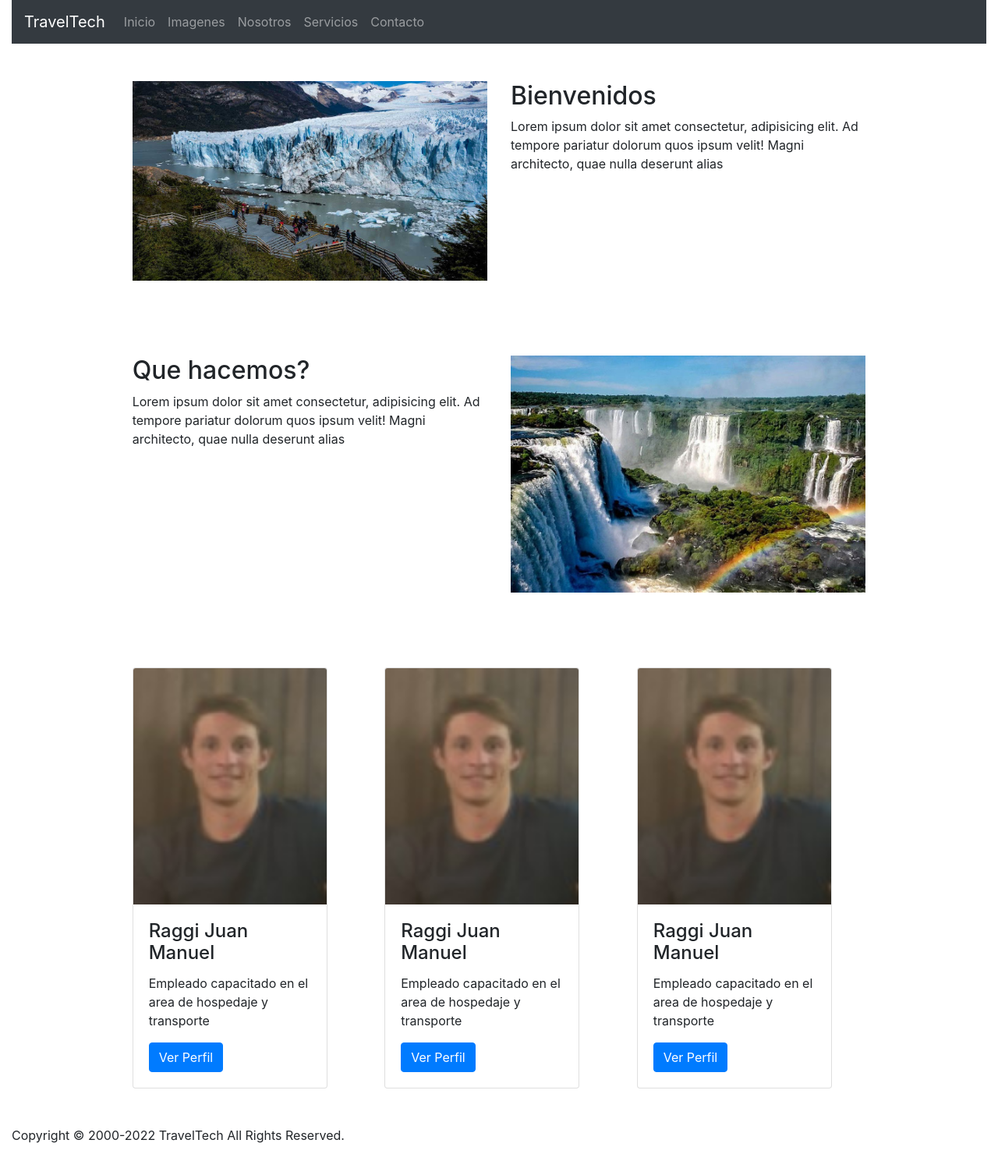
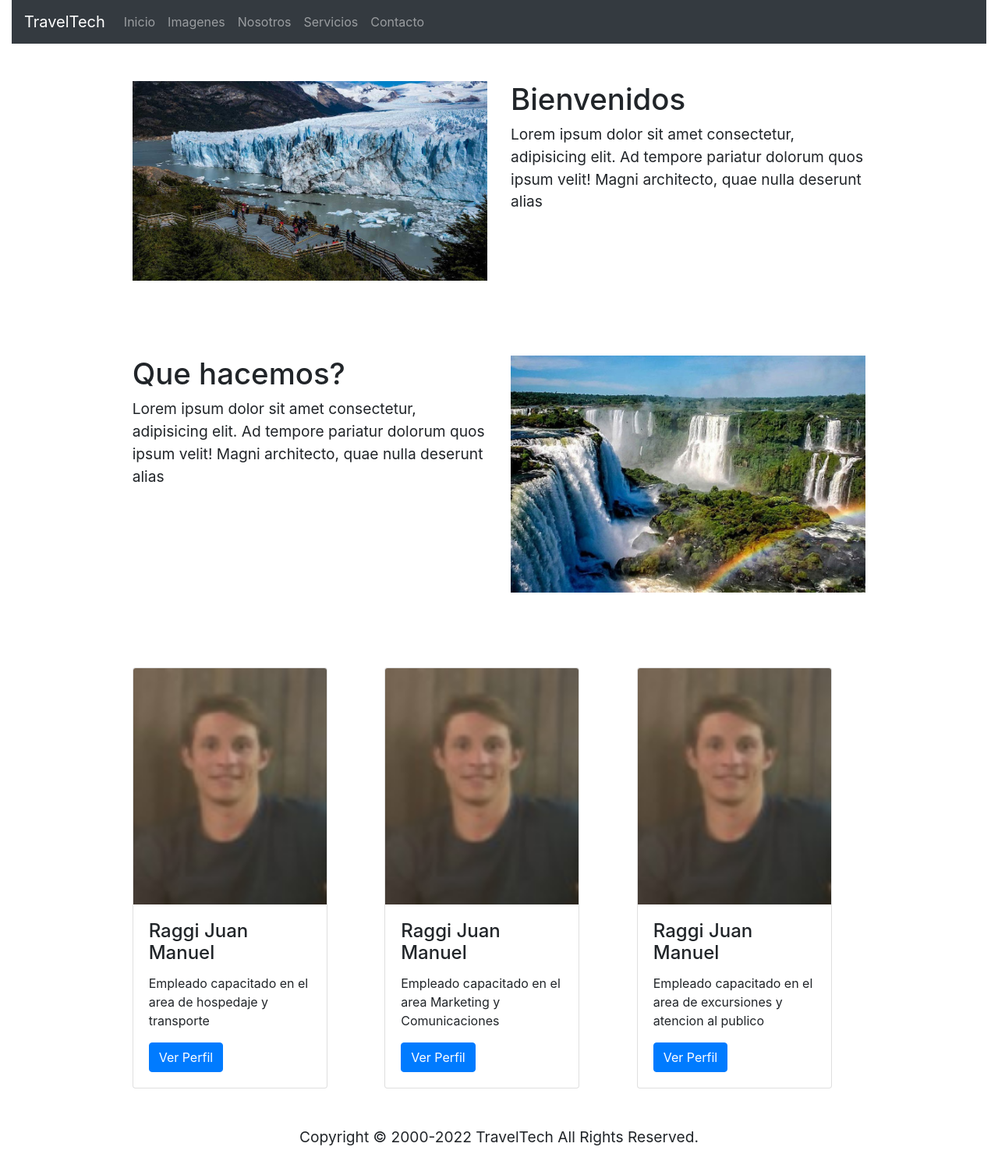
Before and after one commit to Jmraggi/coderhouse, a plain HTML site: page paginas/nosotros.html in a window 1280 px wide. Shown: the whole page at 78% size. Drawn offline with nearby package versions, Linux system fonts and the light colour scheme.

Commit message:
entrega2

```diff
--- a/paginas/nosotros.html
+++ b/paginas/nosotros.html
@@ -53,13 +53,13 @@
                     <div class="col-sm-6">
                         <img src="../imagenes/nosotros1.jpg" class="img-fluid" alt="Paris">
                     </div>
-                    <div class="col-sm-6">
+                    <div id="bienvenidos" class="col-sm-6">
                         <h2>Bienvenidos</h2>
                         <p>Lorem ipsum dolor sit amet consectetur, adipisicing elit. Ad tempore pariatur dolorum quos ipsum velit! Magni architecto, quae nulla deserunt alias</p>
                     </div>
                 </div>
                 <div class="row p-5">
-                    <div class="col-sm-6">
+                    <div id="hacemos" class="col-sm-6">
                         <h2>Que hacemos?</h2>
                         <p>Lorem ipsum dolor sit amet consectetur, adipisicing elit. Ad tempore pariatur dolorum quos ipsum velit! Magni architecto, quae nulla deserunt alias</p>
                     </div>
@@ -84,7 +84,7 @@
                             <img class="card-img-top" src="../imagenes/nosotros3.jpg" alt="Card image" style="width:100%">
                             <div class="card-body">
                                 <h4 class="card-title">Raggi Juan Manuel</h4>
-                                <p class="card-text">Empleado capacitado en el area de hospedaje y transporte</p>
+                                <p class="card-text">Empleado capacitado en el area Marketing y Comunicaciones</p>
                                 <a href="https://www.facebook.com/JuanManuelRaggi/" class="btn btn-primary">Ver Perfil</a>
                             </div>
                         </div>
@@ -94,21 +94,17 @@
                             <img class="card-img-top" src="../imagenes/nosotros3.jpg" alt="Card image" style="width:100%">
                             <div class="card-body">
                                 <h4 class="card-title">Raggi Juan Manuel</h4>
-                                <p class="card-text">Empleado capacitado en el area de hospedaje y transporte</p>
+                                <p class="card-text">Empleado capacitado en el area de excursiones y atencion al publico</p>
                                 <a href="https://www.facebook.com/JuanManuelRaggi/" class="btn btn-primary">Ver Perfil</a>
                             </div>
                         </div>
                     </div>
                 </div>
             </div>
-            <div class="col-md-1"></div>
         </div>
-        <div class="row">
-        <div class="col align-self-center">
-            <p>Copyright © 2000-2022 TravelTech All Rights Reserved.</p>
-        </div>
-        </div>
-
+        <footer>
+            <p class="piedepagina">Copyright © 2000-2022 TravelTech All Rights Reserved.</p>
+        </footer>
     </div>
 </body>
 </html>
--- a/style.css
+++ b/style.css
@@ -3,6 +3,12 @@
 
 .opaco {
     background-color: rgba(0, 0, 0, 0.5);
+}
+
+.piedepagina{
+    display: block;
+    font-size: 1.5vw;
+    text-align: center;
 }
 
 /* ===============================================================================================================*/
@@ -20,15 +26,32 @@
     margin: 0px;
     font-family: 'Gill Sans', 'Gill Sans MT', Calibri, 'Trebuchet MS', sans-serif;
     font-weight:bold;
-    color: white
-
+    color: rgb(177, 177, 177);
+    animation: jackInTheBox;
+    animation-duration: 2s;
 }
 
 #hero h3{
     font-size: 2vw;
     font-family: 'Gill Sans', 'Gill Sans MT', Calibri, 'Trebuchet MS', sans-serif;
     font-weight:bold;
-    color: white
+    color: rgb(153, 153, 153);
+    animation: jackInTheBox;
+    animation-duration: 2s;
+}
+
+.navbar-brand{
+    animation: heartBeat;
+    animation-duration: 3s
+}
+
+.nav-item{
+    animation: heartBeat;
+    animation-duration: 3s
+}
+
+#img{
+    margin-left: 10px;
 }
 
 
@@ -66,6 +89,32 @@
 #row {
     padding-top: 100px;
 }
+
+#bienvenidos h2{
+    font-size: 3vw;
+    animation: fadeInRight;
+    animation-duration: 2s;
+}
+
+#bienvenidos p{
+    font-size: 1.5vw;
+    animation: fadeInRight;
+    animation-duration: 2s;
+}
+
+#hacemos h2{
+    font-size: 3vw;
+    animation: fadeInLeft;
+    animation-duration: 2s;
+}
+
+#hacemos p{
+    font-size: 1.5vw;
+    animation: fadeInLeft;
+    animation-duration: 2s;
+}
+
+
 /* FIN Nosotros */
 
 /* ===============================================================================================================*/
```
Also changed, not shown: index.html (+1 -0 lines), paginas/contacto.html (+3 -3 lines), paginas/imagenes.html (+15 -15 lines), paginas/servicios.html (+4 -4 lines), imagenes/nosotros4.jpg (added), imagenes/nosotros5.jpg (added).
